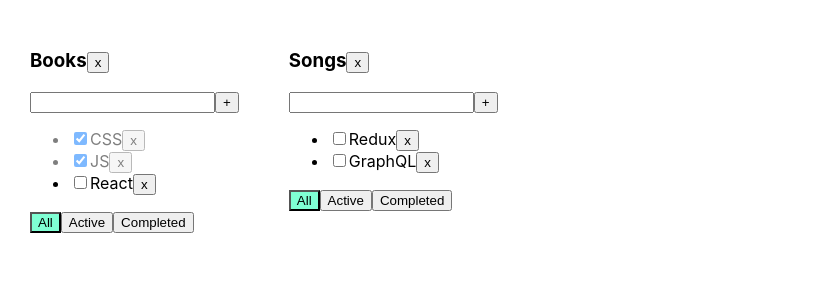
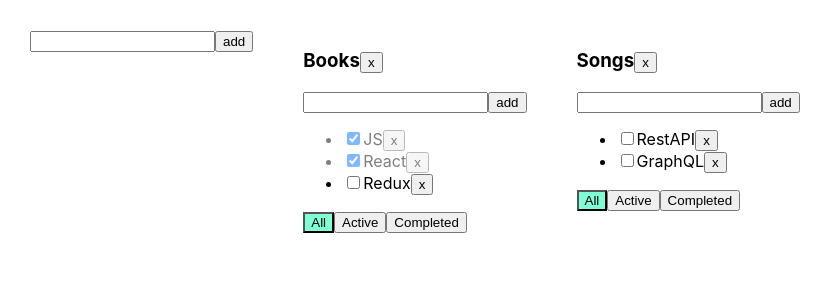
Before and after one commit to ArtsiomYermakou/less_todo_main, a React (Create React App) app: page / in a window 1280 px wide. Shown: the top 300 px of the page, without its empty margins (0-833 px from the left). Built offline with nearby package versions, Linux system fonts and the light colour scheme.

Commit message:
add 2 Uncontrolled Todolists

```diff
--- /dev/null
+++ b/src/AddItemForm.tsx
@@ -0,0 +1,50 @@
+import React, {ChangeEvent, KeyboardEvent, useState} from 'react'
+
+type AddItemFormPropsType = {
+    addItem: (title: string) => void
+}
+
+function AddItemForm(props: AddItemFormPropsType) {
+
+    let [title, setTitle] = useState<string>("");
+    let [error, setError] = useState<string|null>(null);
+
+    const onTitleChange = (e: ChangeEvent<HTMLInputElement>) => {
+        setError(null);
+        setTitle(e.currentTarget.value);
+    }
+
+    const onAddItemClick = () => {
+        if(title.trim() !== ""){
+            props.addItem(title);
+        } else {
+            setError("Title is required")
+        }
+        setTitle("");
+    }
+
+    const onKeyPressAddItem = (e: KeyboardEvent) => {
+        setError(null);
+        if(e.charCode === 13){
+            onAddItemClick()
+        }
+    }
+
+    return (
+        <div>
+            <input
+                type="text"
+                value={title}
+                onChange={onTitleChange}
+                onKeyPress={onKeyPressAddItem}
+                className={error ? "error" : ""}
+            />
+
+            <button onClick={onAddItemClick}>add</button>
+            {error && <div className={"error-message"}>{error}</div>}
+
+        </div>
+    )
+}
+
+export default AddItemForm;
--- a/src/App.tsx
+++ b/src/App.tsx
@@ -1,17 +1,22 @@
 import React, {useState} from 'react';
 import './App.css';
-import {TaskType, Todolist} from "./Todolist"
-import {v1} from "uuid";
+import TodoList from "./Todolist"
+import {v1} from 'uuid';
+import AddItemForm from "./AddItemForm";
 
+export type TaskType = {
+    id: string,
+    isDone: boolean,
+    title: string
+}
 
 type TodoListType = {
-    id: string
-    title: string
-    filter: FilerValuesType
-
+    id: string,
+    title: string,
+    filter: FilterValueType
 }
 
-export type FilerValuesType = "all" | "completed" | "active";
+export type FilterValueType = "all" | "active" | "completed";
 
 type TasksStateType = {
     [key: string]: Array<TaskType>
@@ -19,26 +24,25 @@ type TasksStateType = {
 
 function App() {
 
-    let todolistID1 = v1();
-    let todolistID2 = v1();
+    let todoListID1 = v1();
+    let todoListID2 = v1();
 
     let [todoLists, setTodoLists] = useState<Array<TodoListType>>([
-        {id: todolistID1, title: "Books", filter: "all"},
-        {id: todolistID2, title: "Songs", filter: "all"},
+        {id: todoListID1, title: "Books", filter: "all"},
+        {id: todoListID2, title: "Songs", filter: "all"},
     ])
 
     let [tasks, setTasks] = useState<TasksStateType>({
-            [todolistID1]: [
-                {id: v1(), title: "CSS", isDone: true},
-                {id: v1(), title: "JS", isDone: true},
-                {id: v1(), title: "React", isDone: false},
-            ],
-            [todolistID2]: [
-                {id: v1(), title: "Redux", isDone: false},
-                {id: v1(), title: "GraphQL", isDone: false},
-            ]
-        }
-    );
+        [todoListID1]: [
+            {id: v1(), isDone: true, title: "JS"},
+            {id: v1(), isDone: true, title: "React"},
+            {id: v1(), isDone: false, title: "Redux"},
+        ],
+        [todoListID2]: [
+            {id: v1(), isDone: false, title: "RestAPI"},
+            {id: v1(), isDone: false, title: "GraphQL"},
+        ]
+    });
 
     function removeTask(id: string, todoListID: string) {
         let todoListTasks = tasks[todoListID];
@@ -47,25 +51,25 @@ function App() {
     }
 
     function addTask(title: string, todoListID: string) {
-        let newTask = { id: v1(), title: title, isDone: false};
+        let newTask = {id: v1(), title: title, isDone: false};
         let todoListTasks = tasks[todoListID];
-        tasks[todoListID] = [newTask, ...todoListTasks];
-        setTasks({...tasks})
-    }
-
-    function changeStatus(taskId: string, isDone: boolean, todoListID: string) {
-        let todoListTasks = tasks[todoListID];
-        let task = todoListTasks.find(t => t.id === taskId)
-        if (task) {
-            task.isDone = isDone;
-        }
+        tasks[todoListID] = [newTask, ...todoListTasks]
         setTasks({...tasks});
     }
 
-    function changeFilter(id: string, value: FilerValuesType) {
-        let todolist = todoLists.find(tl => tl.id === id);
-        if(todolist){
-            todolist.filter = value;
+    function changeStatus(id: string, isDone: boolean, todoListID: string){
+        let todoListTasks = tasks[todoListID];
+        let task = todoListTasks.find(task => task.id === id);
+        if (task) {
+            task.isDone = isDone;
+            setTasks({...tasks});
+        }
+    }
+
+    function changeFilter(id: string, value: FilterValueType) {
+        let todoList = todoLists.find(tl => tl.id === id);
+        if (todoList) {
+            todoList.filter = value;
             setTodoLists([...todoLists]);
         }
     }
@@ -73,44 +77,54 @@ function App() {
     function removeTodoList(id: string) {
         setTodoLists(todoLists.filter(tl => tl.id !== id));
         delete tasks[id];
-        setTasks({...tasks})
+        setTasks({...tasks});
+    }
+
+    function addTodoList(title: string) {
+        let newTodoListID = v1();
+        let newTodoList:TodoListType = {
+            id: newTodoListID,
+            title: title,
+            filter: "all",
+        }
+        setTodoLists([newTodoList, ...todoLists]);
+        setTasks({
+            ...tasks,
+            [newTodoListID]: []
+        })
     }
 
     return (
         <div className="App">
+
+            <AddItemForm addItem={addTodoList} />
+
             {todoLists.map(tl => {
                 let allTasks = tasks[tl.id];
-                let tasksForTodolist = allTasks;
 
+                let tasksForTodoList = allTasks;
+
+                if (tl.filter === "active") {
+                    tasksForTodoList = allTasks.filter(t => t.isDone === false)
+                }
                 if (tl.filter === "completed") {
-                    tasksForTodolist = allTasks.filter(t => t.isDone === true);
-                }
-                if (tl.filter === "active") {
-                    tasksForTodolist = allTasks.filter(t => t.isDone === false);
+                    tasksForTodoList = allTasks.filter(t => t.isDone === true)
                 }
                 return (
-                    <Todolist
+                    <TodoList
                         key={tl.id}
                         id={tl.id}
                         title={tl.title}
-                        tasks={tasksForTodolist}
+                        filter={tl.filter}
+                        tasks={tasksForTodoList}
                         removeTask={removeTask}
                         changeFilter={changeFilter}
                         addTask={addTask}
-                        changeTaskStatus={changeStatus}
-                        filter={tl.filter}
+                        changeStatus={changeStatus}
                         removeTodoList={removeTodoList}
                     />
                 )
             })}
-            {/*<Todolist title="What to learn"*/}
-            {/*          tasks={tasksForTodolist}*/}
-            {/*          removeTask = {removeTask}*/}
-            {/*          changeFilter={changeFilter}*/}
-            {/*          addTask={addTask}*/}
-            {/*          changeTaskStatus={changeStatus}*/}
-            {/*          filter={filter}*/}
-            {/*/>*/}
         </div>
     );
 }
--- a/src/Todolist.tsx
+++ b/src/Todolist.tsx
@@ -1,96 +1,100 @@
-import React, {ChangeEvent, KeyboardEvent, useState} from "react";
-import {FilerValuesType} from "./App";
+import React, {ChangeEvent} from 'react';
+import {FilterValueType, TaskType} from './App';
+import AddItemForm from "./AddItemForm";
 
-
-export type TaskType = {
-    id: string
-    title: string
-    isDone: boolean
+type PropsType = {
+    id: string,
+    title: string,
+    filter: FilterValueType,
+    tasks: Array<TaskType>,
+    removeTask: (id: string, todoListID: string) => void,
+    changeFilter: (id: string, value: FilterValueType) => void,
+    addTask: (title: string, todoListID: string) => void,
+    changeStatus: (id: string, isDone: boolean, todoListID: string) => void,
+    removeTodoList: (id: string) => void,
 }
 
-type PropsType = {
-    id: string
-    title: string
-    tasks: Array<TaskType>
-    removeTask: (id: string, todoListID: string) => void
-    changeFilter: (id: string, value: FilerValuesType) => void
-    addTask: (title: string, todoListID: string) => void
-    changeTaskStatus: (taskId:string, isDone: boolean, todoListID: string) => void
-    filter: FilerValuesType
-    removeTodoList: (id: string) => void
-}
+function TodoList(props: PropsType) {
 
-export function Todolist(props: PropsType) {
+    // let [title, setTitle] = useState<string>("");
+    // let [error, setError] = useState<string|null>(null)
 
-    const [newTaskTitle, setNewTaskTitle] = useState("")
-    const [error, setError] = useState<string | null>(null)
+    let jsxTasks = props.tasks.map((t) => {
 
-    const onChangeHandler = (e: ChangeEvent<HTMLInputElement>) => {
-        setNewTaskTitle(e.currentTarget.value)
+        const onChangeHandler = (event: ChangeEvent<HTMLInputElement>) => {
+            let newIsDoneValue = event.currentTarget.checked;
+            props.changeStatus(t.id, newIsDoneValue, props.id);
+        }
+
+        return (
+            <li key={t.id} className={(props.filter === "all" && t.isDone) ? "is-done" : ""}>
+                <input type="checkbox" checked={t.isDone} onChange={onChangeHandler}/>
+                <span>{t.title}</span>
+                <button onClick={()=>{props.removeTask(t.id, props.id)}}>x</button>
+            </li>
+        )
+    });
+
+    // const onAddTaskClick = () => {
+    //     if(title.trim() !== ""){
+    //         props.addTask(title, props.id);
+    //
+    //     } else {
+    //         setError("Title is required")
+    //     }
+    //     setTitle("");
+    // }
+
+    const onAllChangeFilter = () => props.changeFilter(props.id,"all")
+    const onActiveChangeFilter = () => props.changeFilter(props.id,"active")
+    const onCompletedChangeFilter = () => props.changeFilter(props.id,"completed")
+    // const onTitleChange = (e: ChangeEvent<HTMLInputElement>) => {
+    //     setError(null);
+    //     setTitle(e.currentTarget.value)
+    // }
+    // const onKeyPressAddTask = (e: KeyboardEvent) => {
+    //     setError(null);
+    //     if(e.charCode === 13){
+    //         onAddTaskClick()
+    //     }
+    // }
+    const createTaskTitle = (title: string) => {
+        props.addTask(title, props.id);
     }
-    const onKeyPressHandler = (e:KeyboardEvent<HTMLInputElement>) => {
-        setError(null);
-        if (e.charCode === 13) {
-            props.addTask(newTaskTitle, props.id) ;
-            setNewTaskTitle("");
-        }
-    }
-    const addTask = () => {
-        if (newTaskTitle.trim() !== ""){
-            props.addTask(newTaskTitle.trim(), props.id);
-            setNewTaskTitle("")
-        } else {
-            setError("Поле обязательно для заполнения");
-        }
-    }
-    const onAllClickHandler = () => props.changeFilter(props.id,"all")
-    const onActiveClickHandler = () => props.changeFilter(props.id,"active")
-    const onCompletedClickHandler = () => props.changeFilter(props.id,"completed")
-
     const deleteTodoList = () => props.removeTodoList(props.id)
+    const allBtnClass = props.filter === "all" ? "active-filter" : "" ;
 
     return (
         <div>
-            <h3> {props.title}<button onClick={deleteTodoList}>x</button></h3>
-            <div>
-                <input value={newTaskTitle}
-                       onChange={onChangeHandler}
-                       onKeyPress={onKeyPressHandler}
-                       className={error ? "error" : ""}
-                />
-                <button onClick={addTask}>+</button>
-                {error && <div className="error-message">{error}</div>}
-            </div>
+            <h3>{props.title}<button onClick={deleteTodoList}>x</button></h3>
+            <AddItemForm addItem={createTaskTitle} />
+            {/*<div>*/}
+            {/*    <input*/}
+            {/*        type="text"*/}
+            {/*        value={title}*/}
+            {/*        onChange={onTitleChange}*/}
+            {/*        onKeyPress={onKeyPressAddTask}*/}
+            {/*        className={error ? "error" : ""}*/}
+            {/*    />*/}
+            {/*    <button onClick={onAddTaskClick}>add</button>*/}
+            {/*    {error && <div className={"error-message"}>{error}</div>}*/}
+            {/*</div>*/}
             <ul>
-                {props.tasks.map((t) => {
-
-                    const onRemoveHandler = () => {props.removeTask(t.id, props.id)}
-
-                    const onChangeHandler = (e:ChangeEvent<HTMLInputElement>) => {
-                        props.changeTaskStatus(t.id, e.currentTarget.checked,props.id);
-                    }
-
-                    return (
-                        <li key={t.id} className={t.isDone ? "is-done" : ""}>
-                            <input
-                                type="checkbox"
-                                onChange={onChangeHandler}
-                                checked={t.isDone}/>
-                            <span>{t.title}</span>
-                            <button onClick={ onRemoveHandler }>x
-                            </button>
-                        </li>
-                    )
-                })}
+                { jsxTasks }
             </ul>
             <div>
-                <button className={props.filter === "all" ? "active-filter" : ""}
-                        onClick={ onAllClickHandler }>All</button>
-                <button className={props.filter === "active" ? "active-filter" : ""}
-                        onClick={ onActiveClickHandler }>Active</button>
-                <button className={props.filter === "completed" ? "active-filter" : ""}
-                        onClick={ onCompletedClickHandler }>Completed</button>
+                <button
+                    className={allBtnClass}
+                    onClick={onAllChangeFilter}>All</button>
+                <button
+                    className={props.filter === "active" ? "active-filter" : ""}
+                    onClick={onActiveChangeFilter}>Active</button>
+                <button
+                    className={props.filter === "completed" ? "active-filter" : ""}
+                    onClick={onCompletedChangeFilter}>Completed</button>
             </div>
         </div>
-    )
+    );
 }
+
+export default TodoList;
```
